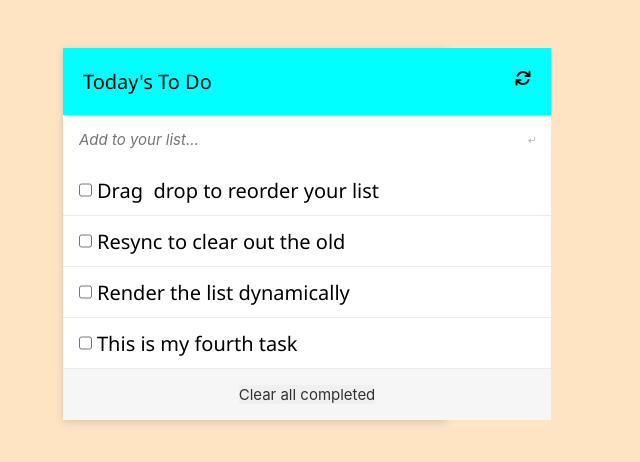
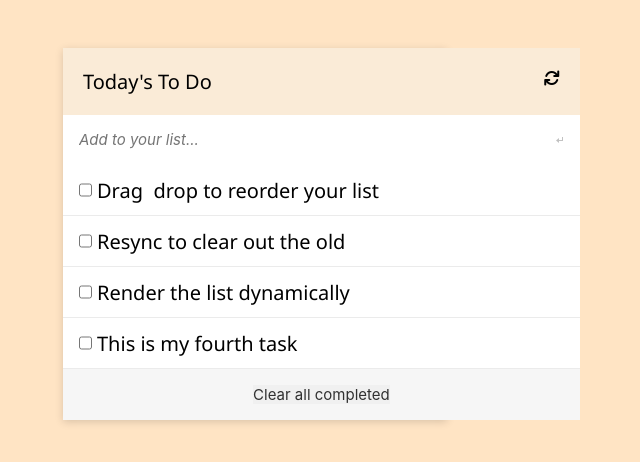
Before and after one commit to Edward-Kabue/todolist-webpack, a website built with webpack: page src/index.html in a window 1280 px wide. Shown: the whole page, without its empty margins (385-1025 px from the left). Built offline with nearby package versions, Linux system fonts and the light colour scheme.

Commit message:
Edit the title section

```diff
--- a/src/style.css
+++ b/src/style.css
@@ -29,7 +29,7 @@ main {
 .top-title {
   display: flex;
   padding: 20px;
-  background-color: aqua;
+  background-color: antiquewhite;
 }
 
 .new-task {
@@ -68,7 +68,7 @@ input {
 
 #add-task {
   width: auto;
-  padding: 0 2in 0 1rem;
+  padding: 0 2.3in 0 1rem;
   line-height: 50px;
   height: 50px;
   border: none;
```
Also changed, not shown: dist/main.js.
